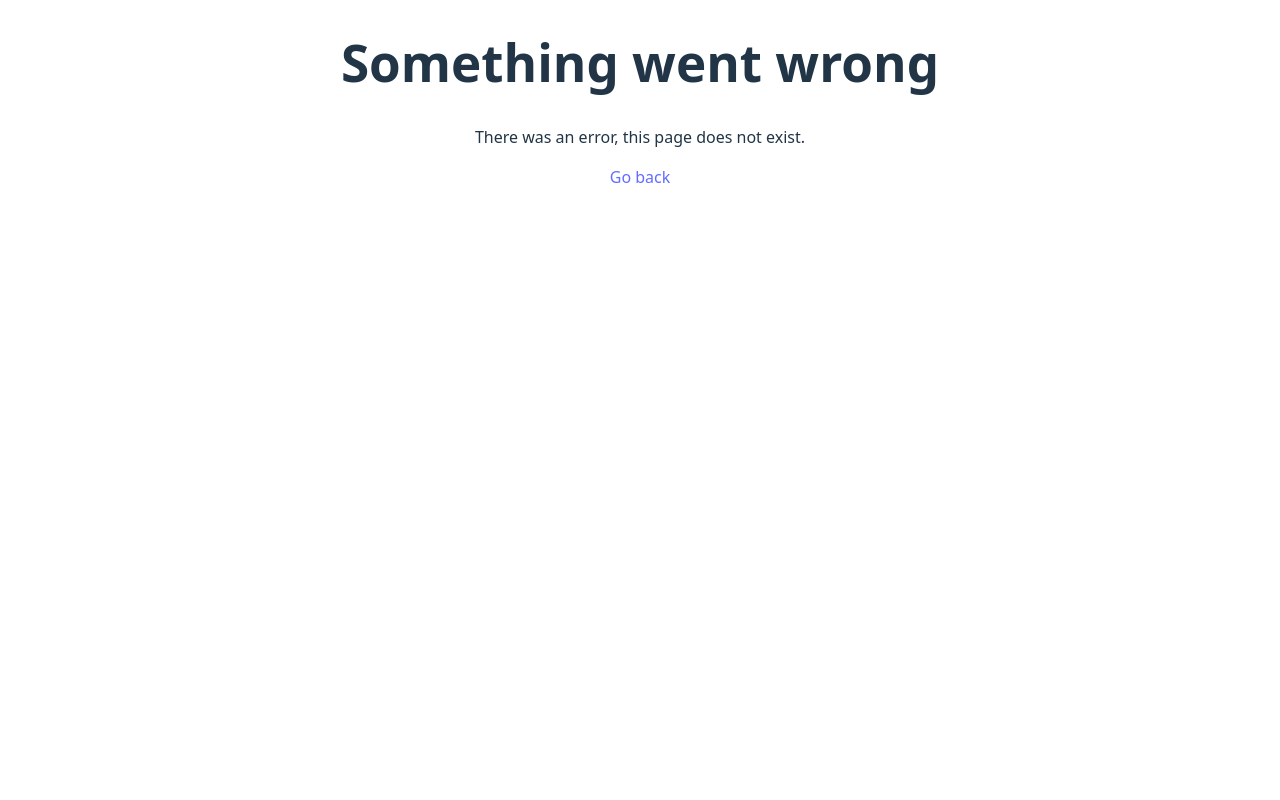
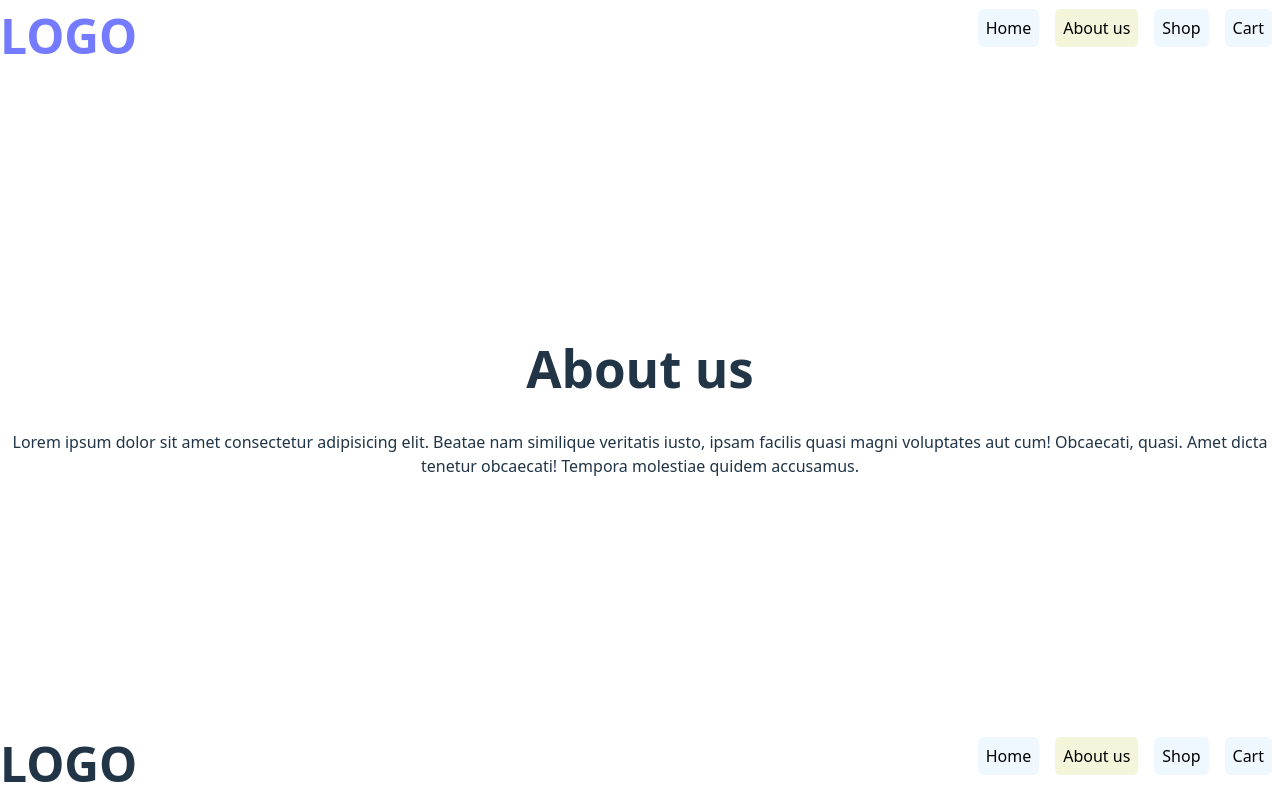
Before and after one commit to furkanssarri/shopping-cart, a React (Vite) app: page /about in a window 1280 px wide. Built offline with nearby package versions, Linux system fonts and the light colour scheme.

Commit message:
feat: add basic about page & product thumbnail
also add relevant routing for them

```diff
--- /dev/null
+++ b/src/components/about/About.jsx
@@ -0,0 +1,17 @@
+import React from "react";
+
+const About = () => {
+  return (
+    <div>
+      <h1>About us</h1>
+      <p>
+        Lorem ipsum dolor sit amet consectetur adipisicing elit. Beatae nam
+        similique veritatis iusto, ipsam facilis quasi magni voluptates aut cum!
+        Obcaecati, quasi. Amet dicta tenetur obcaecati! Tempora molestiae quidem
+        accusamus.
+      </p>
+    </div>
+  );
+};
+
+export default About;
--- a/src/routes.jsx
+++ b/src/routes.jsx
@@ -1,4 +1,5 @@
 import App from "./App";
+import About from "./components/about/About";
 import Cart from "./components/Cart/Cart";
 import ErrorPage from "./components/ErrorPage";
 import Product from "./components/Product/Product";
@@ -24,6 +25,10 @@ const routes = [
         path: "cart",
         element: <Cart />,
       },
+      {
+        path: "about",
+        element: <About />,
+      },
     ],
   },
 ];
```
Also changed, not shown: src/components/product-thumbnail/ProductThumbNail.jsx (added, +17 -0 lines), src/components/about/about.module.css (added).
